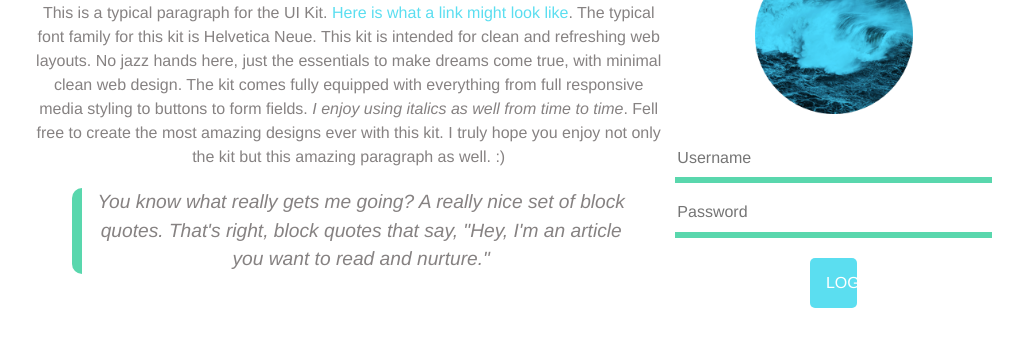
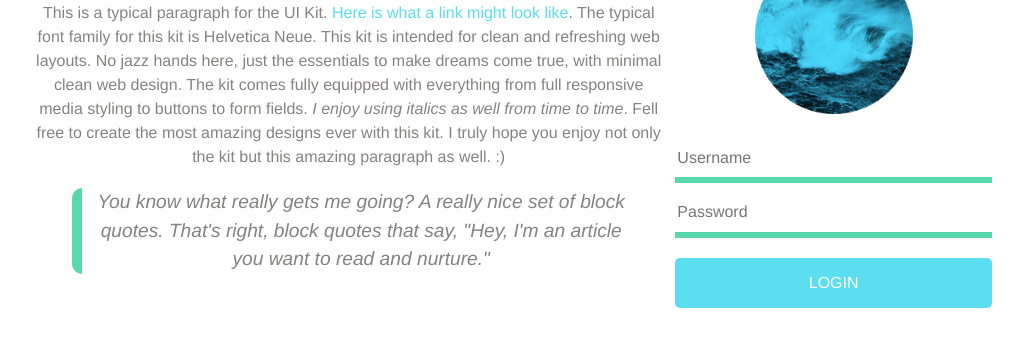
Before and after one commit to stevejd88/techdegree-project-4, a plain HTML site: page index.html in a window 1280 px wide. Shown: the part 455-800 px from the top of the page, without its empty margins (128-1151 px from the left). Drawn offline with Linux system fonts and the light colour scheme.

Commit message:
adjusted buttons @768px

```diff
--- a/scss/components/_buttons.scss
+++ b/scss/components/_buttons.scss
@@ -44,3 +44,7 @@
     }
   }
 }
+
+.form button[type="submit"] {
+  width: 100%;
+}
```
Also changed, not shown: css/styles.css, 2 other files.
